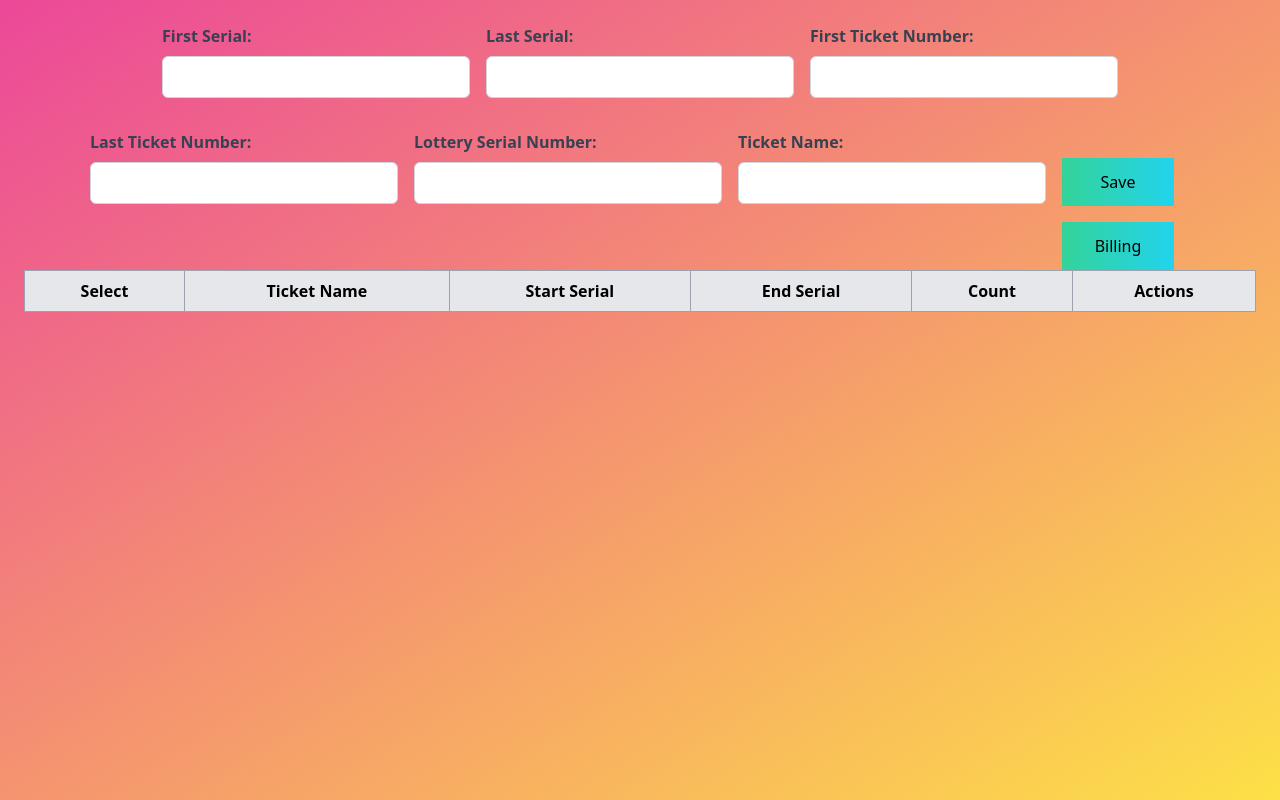
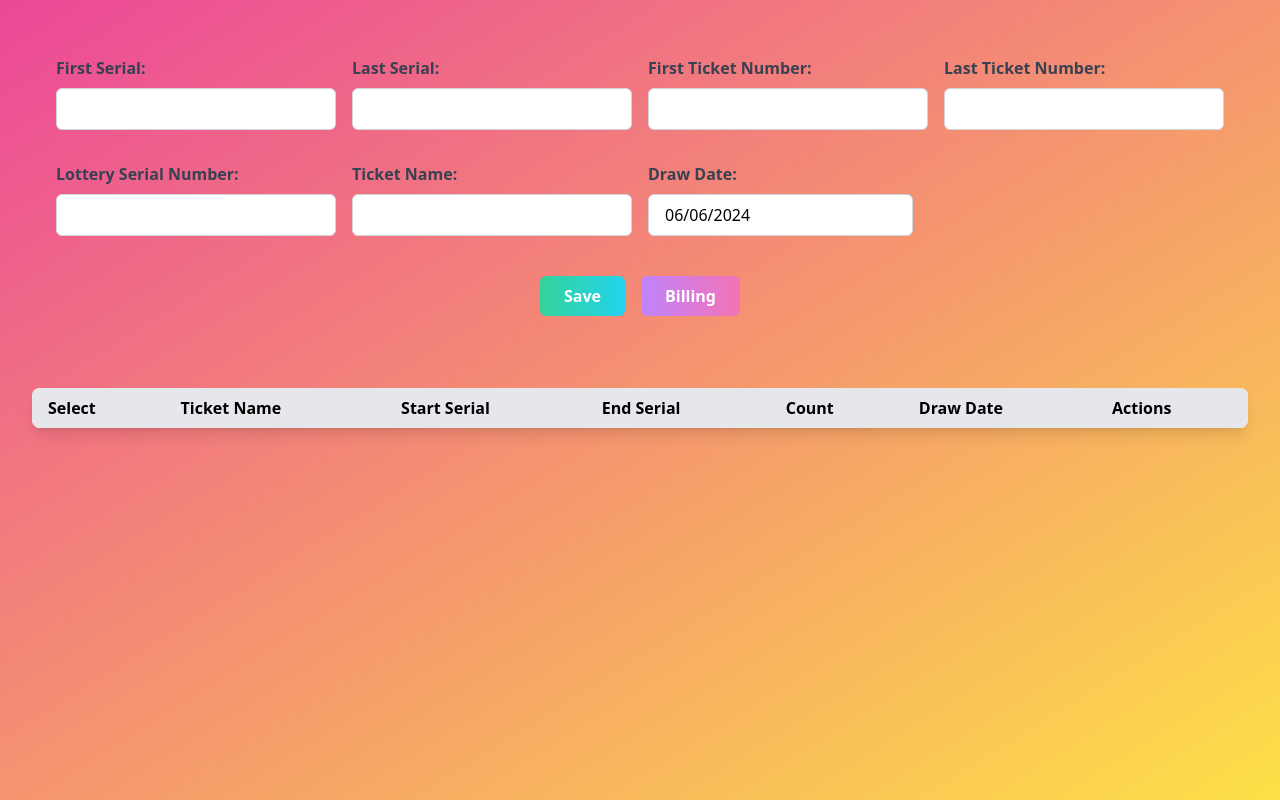
Before and after one commit to Rmx1921/dl, a React (Vite) app: page / in a window 1280 px wide. Built offline with nearby package versions, Linux system fonts and the light colour scheme; what @react-pdf/renderer would draw is missing.

Commit message:
feat: Improved UI - Option to choose Draw date added - Draw date will be shown in the table

```diff
--- a/package.json
+++ b/package.json
@@ -14,6 +14,7 @@
     "idb": "^8.0.0",
     "react": "^18.2.0",
     "react-calendar": "^5.0.0",
+    "react-datepicker": "^7.3.0",
     "react-dom": "^18.2.0",
     "react-toastify": "^10.0.5"
   },
--- a/src/components/SerialNumberGenerator.jsx
+++ b/src/components/SerialNumberGenerator.jsx
@@ -2,22 +2,23 @@ import React, { useState, useEffect, useRef } from 'react';
 import usePDFSlip from './usePDFSlip';
 import { saveTicketsToDB, getAllTicketsFromDB, updateTicketInDB, deleteTicketFromDB } from '../helpers/indexdb';
 import { toast } from 'react-toastify';
-import 'react-calendar/dist/Calendar.css';
-import BillingModal from './BillingModal'
+import BillingModal from './BillingModal';
+import DatePicker from 'react-datepicker';
+import "react-datepicker/dist/react-datepicker.css";
 
 class Lottery {
-    constructor(serial, number, ticketname, serialNumber, state) {
+    constructor(serial, number, ticketname, serialNumber, state, drawDate) {
         this.id = `${serial}-${number}`;
         this.serial = serial;
         this.number = number;
         this.ticketname = ticketname;
         this.serialNumber = serialNumber;
         this.state = state;
+        this.drawDate = drawDate;
     }
 }
 
-
-const generateLotteryTickets = (firstSerial, lastSerial, firstNumber, lastNumber, ticketname, serialNumber) => {
+const generateLotteryTickets = (firstSerial, lastSerial, firstNumber, lastNumber, ticketname, serialNumber, drawDate) => {
     const ticket_arr = [];
     let temp_first_lott_ser = firstSerial;
     let temp_first_lottery_num = firstNumber;
@@ -26,7 +27,7 @@ const generateLotteryTickets = (firstSerial, lastSerial, firstNumber, lastNumber
     for (let alphabet = 0; alphabet < alphabet_limit; alphabet++) {
         if (temp_first_lott_ser[1] !== 'I' && temp_first_lott_ser[1] !== 'Q') {
             for (let num = 0; num < 25; num++) {
-                ticket_arr.push(new Lottery(temp_first_lott_ser, temp_first_lottery_num, ticketname, serialNumber, true));
+                ticket_arr.push(new Lottery(temp_first_lott_ser, temp_first_lottery_num, ticketname, serialNumber, true, drawDate));
                 temp_first_lottery_num++;
                 if (temp_first_lottery_num > lastNumber) break;
             }
@@ -50,6 +51,7 @@ const LotteryTicketGenerator = () => {
     const [showDropdown, setShowDropdown] = useState({});
     const dropdownRefs = useRef({});
     const [isBillingModalOpen, setIsBillingModalOpen] = useState(false);
+    const [drawDate, setDrawDate] = useState(new Date());
 
     const openBillingModal = () => {
         setIsBillingModalOpen(true);
@@ -62,7 +64,12 @@ const LotteryTicketGenerator = () => {
     useEffect(() => {
         async function fetchTickets() {
             const ticketsFromDB = await getAllTicketsFromDB();
-            setLotteryTickets(ticketsFromDB);
+            // Parse drawDate from string to Date object
+            const parsedTickets = ticketsFromDB.map(ticket => ({
+                ...ticket,
+                drawDate: new Date(ticket.drawDate)
+            }));
+            setLotteryTickets(parsedTickets);
         }
 
         fetchTickets();
@@ -86,7 +93,7 @@ const LotteryTicketGenerator = () => {
     const handleGenerate = async () => {
         const firstNum = parseInt(firstNumber, 10);
         const lastNum = parseInt(lastNumber, 10);
-        const newTickets = generateLotteryTickets(firstSerial, lastSerial, firstNum, lastNum, ticketname, serialNumber);
+        const newTickets = generateLotteryTickets(firstSerial, lastSerial, firstNum, lastNum, ticketname, serialNumber, drawDate);
         const ticketsFromDB = await getAllTicketsFromDB();
 
         const filteredNewTickets = newTickets.filter(newTicket => {
@@ -102,7 +109,6 @@ const LotteryTicketGenerator = () => {
             toast.error('No new tickets to add or some tickets are already existing in the specified range.');
         }
     };
-
 
     const handleSelectSerial = (serial) => {
         const updatedTickets = lotteryTickets.map(ticket => {
@@ -160,7 +166,7 @@ const LotteryTicketGenerator = () => {
 
         lotteryTickets.forEach(ticket => {
             const prefix = ticket.serial[0];
-            const key = `${prefix}-${ticket.ticketname}-${Math.floor(ticket.number / 100)}`;
+            const key = `${prefix}-${ticket.ticketname}-${Math.floor(ticket.number / 100)}-${ticket.drawDate}`;
             const serialNumber = ticket.serial + ticket.number.toString().padStart(6, '0');
 
             if (!ticketSummary[key]) {
@@ -169,7 +175,8 @@ const LotteryTicketGenerator = () => {
                     end: serialNumber,
                     count: 1,
                     serials: [serialNumber],
-                    ticketname: ticket.ticketname
+                    ticketname: ticket.ticketname,
+                    drawDate: ticket.drawDate
                 };
             } else {
                 ticketSummary[key].end = serialNumber;
@@ -193,145 +200,97 @@ const LotteryTicketGenerator = () => {
     // };
 
     return (
-        <div className='flex flex-col w-full bg-gradient-to-br from-pink-500 to-yellow-300 min-h-screen p-6'>
-            <div className='flex flex-wrap gap-4 justify-center'>
-                <div className="mb-4 w-full md:w-1/4">
-                    <label className="block mb-2 font-bold text-gray-700">First Serial:</label>
-                    <input
-                        type="text"
-                        value={firstSerial}
-                        onChange={(e) => setFirstSerial(e.target.value.toUpperCase().substring(0, 2))}
+        <div className='flex flex-col w-full bg-gradient-to-br from-pink-500 to-yellow-300 min-h-screen p-8'>
+            {/* <h1 className="text-3xl font-bold text-white mb-6 text-center">Lottery Ticket Generator</h1> */}
+            <div className='p-6 mb-8'>
+                <div className='grid grid-cols-1 md:grid-cols-2 lg:grid-cols-4 gap-4'>
+                    <InputField label="First Serial" value={firstSerial} onChange={(e) => setFirstSerial(e.target.value.toUpperCase().substring(0, 2))} />
+                    <InputField label="Last Serial" value={lastSerial} onChange={(e) => setLastSerial(e.target.value.toUpperCase().substring(0, 2))} />
+                    <InputField label="First Ticket Number" type="number" value={firstNumber} onChange={(e) => setFirstNumber(e.target.value)} />
+                    <InputField label="Last Ticket Number" type="number" value={lastNumber} onChange={(e) => setLastNumber(e.target.value)} />
+                    <InputField label="Lottery Serial Number" value={serialNumber} onChange={(e) => setSerialNumber(e.target.value)} />
+                    <InputField label="Ticket Name" value={ticketname} onChange={(e) => setTicketName(e.target.value)} />
+                    <div className="mb-4">
+                        <label className="block mb-2 font-bold text-gray-700">Draw Date:</label>
+                        <DatePicker
+                            selected={drawDate}
+                            onChange={date => setDrawDate(date)}
                             className="w-full px-4 py-2 border border-gray-300 rounded-md"
                         />
                     </div>
-                <div className="mb-4 w-full md:w-1/4">
-                    <label className="block mb-2 font-bold text-gray-700">Last Serial:</label>
-                    <input
-                        type="text"
-                        value={lastSerial}
-                        onChange={(e) => setLastSerial(e.target.value.toUpperCase().substring(0, 2))}
-                        className="w-full px-4 py-2 border border-gray-300 rounded-md"
-                    />
                 </div>
-                <div className="mb-4 w-full md:w-1/4">
-                    <label className="block mb-2 font-bold text-gray-700">First Ticket Number:</label>
-                    <input
-                        type="number"
-                        value={firstNumber}
-                        onChange={(e) => setFirstNumber(e.target.value)}
-                        className="w-full px-4 py-2 border border-gray-300 rounded-md"
-                    />
-                </div>
-                <div className="mb-4 w-full md:w-1/4">
-                    <label className="block mb-2 font-bold text-gray-700">Last Ticket Number:</label>
-                    <input
-                        type="number"
-                        value={lastNumber}
-                        onChange={(e) => setLastNumber(e.target.value)}
-                        className="w-full px-4 py-2 border border-gray-300 rounded-md"
-                    />
-                </div>
-                <div className="mb-4 w-full md:w-1/4">
-                    <label className="block mb-2 font-bold text-gray-700">Lottery Serial Number:</label>
-                    <input
-                        type="text"
-                        value={serialNumber}
-                        onChange={(e) => setSerialNumber(e.target.value)}
-                        className="w-full px-4 py-2 border border-gray-300 rounded-md"
-                    />
-                </div>
-                <div className="mb-4 w-full md:w-1/4">
-                    <label className="block mb-2 font-bold text-gray-700">Ticket Name:</label>
-                    <input
-                        type="text"
-                        value={ticketname}
-                        onChange={(e) => setTicketName(e.target.value)}
-                        className="w-full px-4 py-2 border border-gray-300 rounded-md"
-                    />
-                </div>
-                <div className="mt-7">
-                    <div className='flex flex-row'>
-                        <div>
+                <div className="flex justify-center mt-6 space-x-4">
                     <button
                         onClick={handleGenerate}
-                                className="w-28 h-12 bg-gradient-to-r from-emerald-400 to-cyan-400"
+                        className="px-6 py-2 bg-gradient-to-r from-emerald-400 to-cyan-400 text-white font-bold rounded-md hover:from-emerald-500 hover:to-cyan-500 transition duration-300"
                     >
                         Save
                     </button>
-                        </div>
-                    </div>
                     <button
                         onClick={openBillingModal}
-                        className="w-28 h-12 bg-gradient-to-r from-emerald-400 to-cyan-400 mt-4"
+                        className="px-6 py-2 bg-gradient-to-r from-purple-400 to-pink-400 text-white font-bold rounded-md hover:from-purple-500 hover:to-pink-500 transition duration-300"
                     >
                         Billing
                     </button>
-
                 </div>
-                <div className='mt-7'>
+                <div className='mt-4 flex justify-center'>
                     {selectedSerials.length > 0 && downloadLink}
                 </div>
             </div>
-            <div className="overflow-x-auto">
-                <table className="w-full border-collapse border bg-white rounded-lg border-gray-400">
+            <div className="bg-white rounded-lg shadow-lg overflow-hidden">
+                <table className="w-full border-collapse">
                     <thead>
-                        <tr>
-                            <th className="border border-gray-400 px-4 py-2 bg-gray-200">Select</th>
-                            <th className="border border-gray-400 px-4 py-2 bg-gray-200">Ticket Name</th>
-                            <th className="border border-gray-400 px-4 py-2 bg-gray-200">Start Serial</th>
-                            <th className="border border-gray-400 px-4 py-2 bg-gray-200">End Serial</th>
-                            <th className="border border-gray-400 px-4 py-2 bg-gray-200">Count</th>
-                            <th className="border border-gray-400 px-4 py-2 bg-gray-200">Actions</th>
+                        <tr className="bg-gray-200">
+                            <th className="px-4 py-2 text-left">Select</th>
+                            <th className="px-4 py-2 text-left">Ticket Name</th>
+                            <th className="px-4 py-2 text-left">Start Serial</th>
+                            <th className="px-4 py-2 text-left">End Serial</th>
+                            <th className="px-4 py-2 text-left">Count</th>
+                            <th className="px-4 py-2 text-left">Draw Date</th>
+                            <th className="px-4 py-2 text-left">Actions</th>
                         </tr>
                     </thead>
                     <tbody>
-                        {Object.entries(ticketSub).map(([key, { start, end, count, serials, ticketname }]) => {
+                        {Object.entries(ticketSub).map(([key, { start, end, count, serials, ticketname, drawDate }]) => {
                             const [prefix, _, numberGroup] = key.split('-');
                             return (
-                                <tr key={key}>
-                                    <td className="border border-gray-400 px-4 py-2">
+                                <tr key={key} className="border-t border-gray-200 hover:bg-gray-50">
+                                    <td className="px-4 py-2">
                                         <input
                                             type="checkbox"
                                             checked={selectedSerials.includes(key)}
                                             onChange={() => handleSelectSerial(key)}
+                                            className="form-checkbox h-5 w-5 text-blue-600"
                                         />
                                     </td>
-                                    <td className="border border-gray-400 px-4 py-2">{ticketname}</td>
-                                    <td className="border border-gray-400 px-4 py-2" onClick={() => toggleDropdown(key)}>
+                                    <td className="px-4 py-2">{ticketname}</td>
+                                    <td className="px-4 py-2 cursor-pointer" onClick={() => toggleDropdown(key)}>
                                         {start}
                                         {showDropdown[key] && (
-                                            <div ref={el => dropdownRefs.current[key] = el} className="absolute bg-white border border-gray-300 rounded-md mt-2 overflow-y-auto max-h-48">
+                                            <div ref={el => dropdownRefs.current[key] = el} className="absolute bg-white border border-gray-300 rounded-md mt-2 overflow-y-auto max-h-48 z-10">
                                                 {serials.map(serial => (
-                                                    <div key={serial} className="px-4 py-2">
+                                                    <div key={serial} className="px-4 py-2 hover:bg-gray-100">
                                                         {serial}
                                                     </div>
                                                 ))}
                                             </div>
                                         )}
                                     </td>
-                                    <td className="border border-gray-400 px-4 py-2" onClick={() => toggleDropdown(key)}>
+                                    <td className="px-4 py-2 cursor-pointer" onClick={() => toggleDropdown(key)}>
                                         {end}
-                                        {showDropdown[key] && (
-                                            <div ref={el => dropdownRefs.current[key] = el} className="absolute bg-white border border-gray-300 rounded-md mt-2 overflow-y-auto max-h-48">
-                                                {serials.map(serial => (
-                                                    <div key={serial} className="px-4 py-2">
-                                                        {serial}
-                                                    </div>
-                                                ))}
-                                            </div>
-                                        )}
                                     </td>
-                                    <td className="border border-gray-400 px-4 py-2">{count}</td>
-                                    <td className="border border-gray-400 px-4 py-2">
+                                    <td className="px-4 py-2">{count}</td>
+                                    <td className="px-4 py-2">{new Date(drawDate).toLocaleDateString()}</td>
+                                    <td className="px-4 py-2">
                                         <button
                                             onClick={() => handleUpdateTicket(key)}
-                                            className="bg-blue-500 hover:bg-blue-700 text-white font-bold py-2 px-4 rounded"
+                                            className="bg-blue-500 hover:bg-blue-700 text-white font-bold py-1 px-2 rounded text-sm mr-2"
                                         >
                                             Update
                                         </button>
                                         <button
                                             onClick={() => handleDeleteTicket(key)}
-                                            className="bg-red-500 hover:bg-red-700 text-white font-bold py-2 px-4 rounded ml-2"
+                                            className="bg-red-500 hover:bg-red-700 text-white font-bold py-1 px-2 rounded text-sm"
                                         >
                                             Delete
                                         </button>
@@ -347,4 +306,16 @@ const LotteryTicketGenerator = () => {
     );
 };
 
+const InputField = ({ label, type = "text", value, onChange }) => (
+    <div className="mb-4">
+        <label className="block mb-2 font-bold text-gray-700">{label}:</label>
+        <input
+            type={type}
+            value={value}
+            onChange={onChange}
+            className="w-full px-4 py-2 border border-gray-300 rounded-md focus:outline-none focus:ring-2 focus:ring-blue-500"
+        />
+    </div>
+);
+
 export default LotteryTicketGenerator;
```
Also changed, not shown: 1 other file (tests, documents, lock files or other folders). Lines whose indentation alone changed are shown as unchanged.
